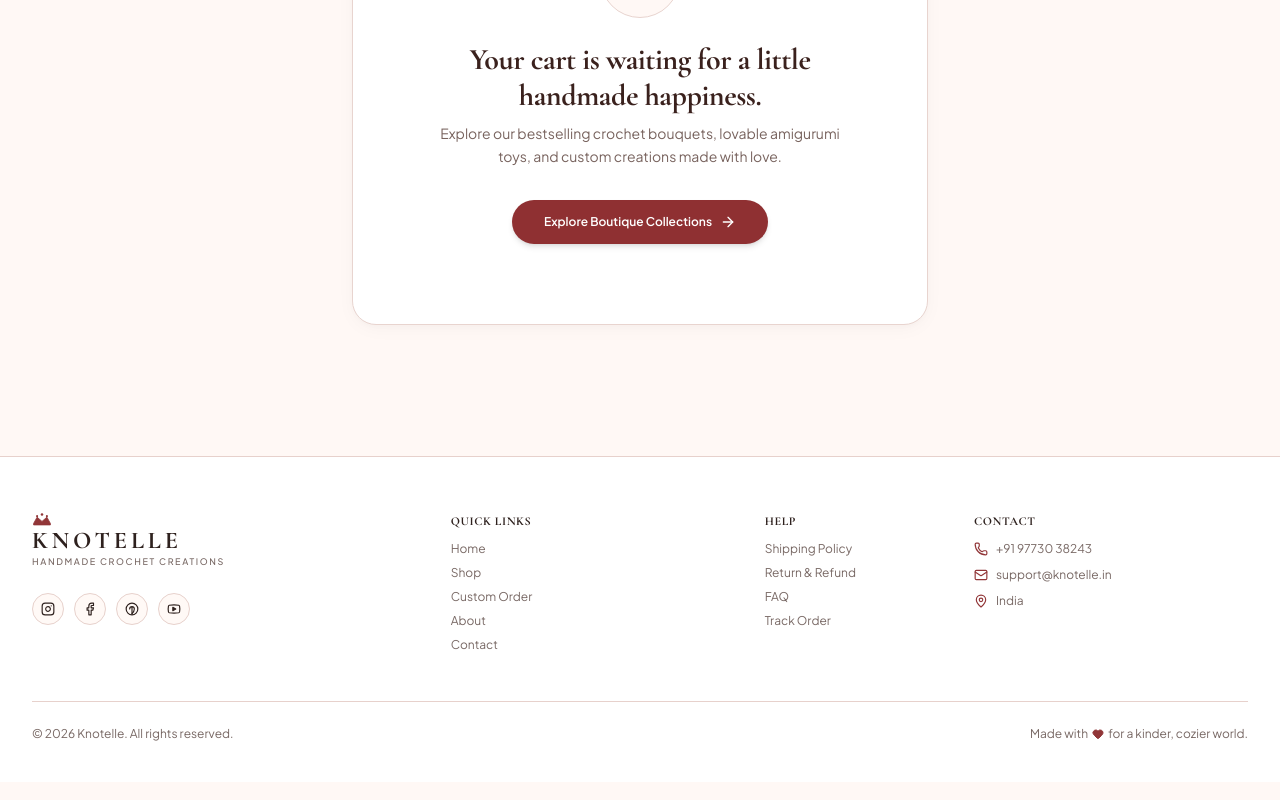
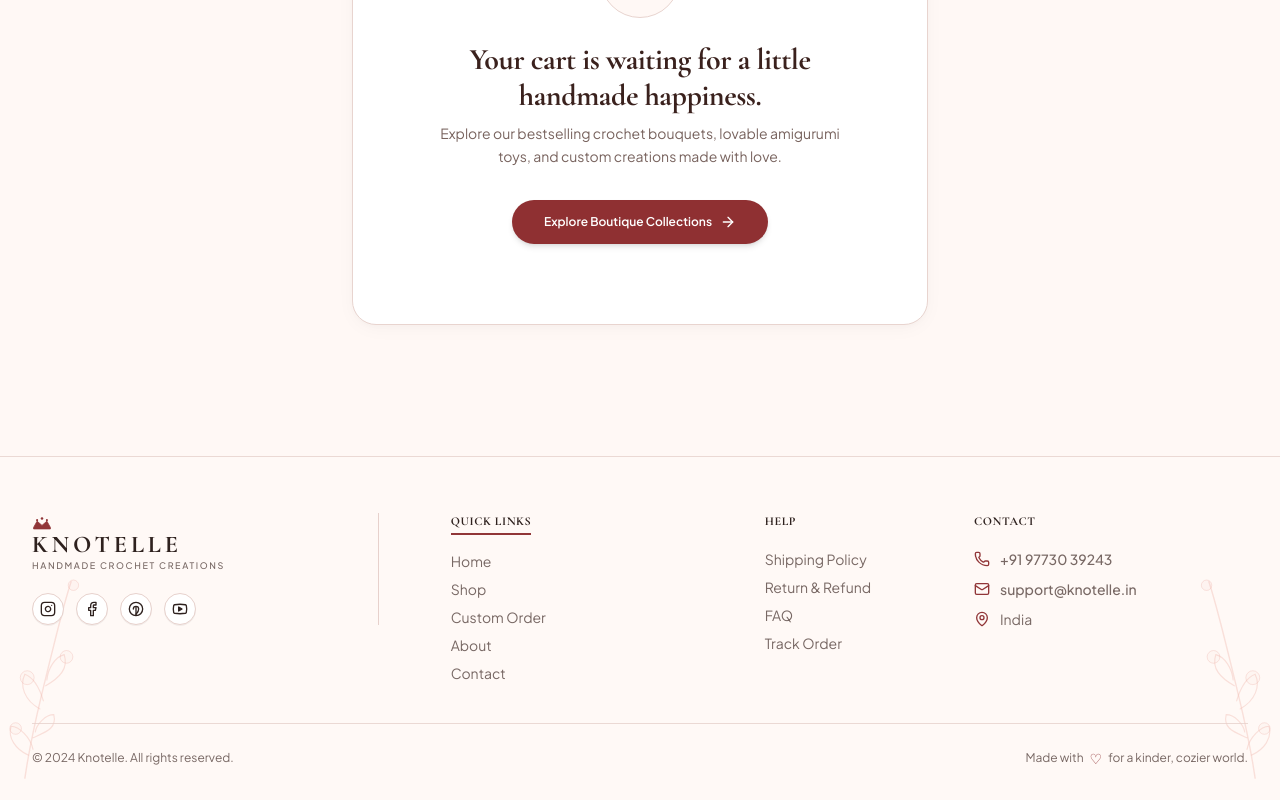
Before and after one commit to krina-jani/Knotelle-crochetwebiste, a Next.js app: page /cart in a window 1280 px wide. Shown: the part 460-1260 px from the top of the page. Built offline with nearby package versions, Linux system fonts and the light colour scheme.

Commit message:
feat: update Footer and Newsletter to match exact design reference with +91 97730 39243 and Instagram knotelleindia

```diff
--- a/src/components/home/InstagramGrid.tsx
+++ b/src/components/home/InstagramGrid.tsx
@@ -15,7 +15,7 @@ export function InstagramGrid() {
           <p className="text-xs sm:text-sm text-[#786864] mt-1">
             Follow our journey on Instagram{" "}
             <a
-              href="https://instagram.com"
+              href="https://instagram.com/knotelleindia"
               target="_blank"
               rel="noopener noreferrer"
               className="text-[#913638] font-semibold hover:underline"
--- a/src/components/home/Newsletter.tsx
+++ b/src/components/home/Newsletter.tsx
@@ -20,14 +20,14 @@ export function Newsletter() {
   };
 
   return (
-    <section className="py-8 sm:py-10 bg-[#FFF9F6]">
+    <section className="py-6 sm:py-8 bg-[#FFF9F6]">
       <div className="max-w-7xl mx-auto px-4 sm:px-6 lg:px-8">
-        <div className="rounded-3xl bg-[#FCE9E5] border border-[#E7D1CC] p-6 sm:p-8 lg:p-10 shadow-boutique">
-          <div className="grid grid-cols-1 lg:grid-cols-12 gap-6 items-center">
+        <div className="rounded-2xl sm:rounded-3xl bg-[#FCE9E5] border border-[#E7D1CC]/80 p-5 sm:p-7 lg:py-6 lg:px-10 shadow-xs">
+          <div className="grid grid-cols-1 lg:grid-cols-12 gap-5 lg:gap-6 items-center">
 
-            {/* Left: Heading & Description (Spans 5 cols on lg) */}
+            {/* Left: Heading & Description (Spans 4.5 cols on lg) */}
             <div className="lg:col-span-5 text-center lg:text-left space-y-1">
-              <h2 className="font-serif-luxury text-2xl sm:text-3xl font-bold text-[#2E211E]">
+              <h2 className="font-serif-luxury text-2xl sm:text-3xl font-bold text-[#74292B] tracking-tight">
                 Join Our Creative Journey
               </h2>
               <p className="text-xs sm:text-sm text-[#786864]">
@@ -35,26 +35,26 @@ export function Newsletter() {
               </p>
             </div>
 
-            {/* Center: Input Form (Spans 4 cols on lg) */}
-            <div className="lg:col-span-4">
+            {/* Center: Seamless Input + Button Form (Spans 4.5 cols on lg) */}
+            <div className="lg:col-span-4 flex justify-center lg:justify-start">
               {isSubscribed ? (
-                <div className="inline-flex items-center gap-2 px-5 py-2.5 rounded-full bg-white text-[#913638] text-xs font-semibold border border-[#E7D1CC]">
+                <div className="inline-flex items-center gap-2 px-5 py-2.5 rounded-xl bg-white text-[#913638] text-xs font-semibold border border-[#E7D1CC] shadow-xs">
                   <CheckCircle2 className="w-4 h-4 text-[#913638]" />
                   <span>Welcome to the KNOTELLE family!</span>
                 </div>
               ) : (
-                <form onSubmit={handleSubscribe} className="flex items-center gap-2 max-w-md mx-auto lg:mx-0">
+                <form onSubmit={handleSubscribe} className="flex items-center w-full max-w-md shadow-xs rounded-xl overflow-hidden border border-[#E7D1CC] bg-white">
                   <input
                     type="email"
                     required
                     value={email}
                     onChange={(e) => setEmail(e.target.value)}
                     placeholder="Your email address"
-                    className="flex-1 px-4 py-2.5 rounded-xl bg-white border border-[#E7D1CC] text-xs text-[#2E211E] placeholder-[#786864]/60 focus:outline-none focus:border-[#913638]"
+                    className="flex-1 px-4 py-2.5 bg-transparent text-xs sm:text-sm text-[#2E211E] placeholder-[#786864]/60 focus:outline-none"
                   />
                   <button
                     type="submit"
-                    className="px-5 py-2.5 rounded-xl bg-[#913638] text-white text-xs font-semibold hover:bg-[#74292B] transition-colors shrink-0 flex items-center gap-1"
+                    className="px-5 sm:px-6 py-2.5 bg-[#913638] text-white text-xs sm:text-sm font-semibold hover:bg-[#74292B] transition-colors shrink-0 flex items-center gap-1.5 active:scale-95"
                   >
                     <span>Subscribe</span>
                     <ArrowRight className="w-3.5 h-3.5" />
@@ -64,12 +64,11 @@ export function Newsletter() {
             </div>
 
             {/* Right: Yarn Heart Art ("A Kinder, Cozier World. ♡") (Spans 3 cols on lg) */}
-            <div className="lg:col-span-3 flex items-center justify-center lg:justify-end gap-3 text-center lg:text-right pt-4 lg:pt-0 border-t lg:border-t-0 border-[#E7D1CC]/70">
-              <YarnHeartArt className="w-12 h-12 text-[#EFB8B0]" />
+            <div className="lg:col-span-3 flex items-center justify-center lg:justify-end gap-3 text-center lg:text-right pt-2 lg:pt-0">
+              <YarnHeartArt className="w-12 h-12 text-[#EFB8B0] shrink-0" />
               <div className="text-left">
                 <p className="font-script-boutique text-base sm:text-lg font-bold text-[#913638] leading-tight">
-                  A Kinder, <br />
-                  Cozier World.
+                  A Kinder,<br />Cozier World.
                 </p>
                 <span className="text-xs text-[#913638] block">♡</span>
               </div>
--- a/src/components/layout/AnnouncementBar.tsx
+++ b/src/components/layout/AnnouncementBar.tsx
@@ -30,11 +30,11 @@ export function AnnouncementBar() {
         {/* Right Contact Quick Links */}
         <div className="hidden sm:flex items-center gap-4 text-xs font-medium text-[#2E211E]">
           <a
-            href="tel:+919773038243"
+            href="tel:+919773039243"
             className="flex items-center gap-1.5 hover:text-[#913638] transition-colors"
           >
             <Phone className="w-3.5 h-3.5 text-[#913638]" />
-            <span>+91 97730 38243</span>
+            <span>+91 97730 39243</span>
           </a>
           <a
             href="mailto:support@knotelle.in"
@@ -44,7 +44,7 @@ export function AnnouncementBar() {
             <Mail className="w-3.5 h-3.5" />
           </a>
           <a
-            href="https://wa.me/919773038243"
+            href="https://wa.me/919773039243"
             target="_blank"
             rel="noopener noreferrer"
             aria-label="WhatsApp chat"
--- a/src/components/layout/Footer.tsx
+++ b/src/components/layout/Footer.tsx
@@ -6,72 +6,85 @@ import {
   FacebookIcon,
   PinterestIcon,
   YouTubeIcon,
+  BotanicalSideBranch,
 } from "@/components/ui/BotanicalDecorations";
-import { Phone, Mail, MapPin, Heart } from "lucide-react";
+import { Phone, Mail, MapPin } from "lucide-react";
 
 export function Footer() {
   return (
-    <footer className="bg-white border-t border-[#E7D1CC] pt-14 pb-10 text-[#2E211E]">
-      <div className="max-w-7xl mx-auto px-4 sm:px-6 lg:px-8">
+    <footer className="relative bg-[#FFF9F6] border-t border-[#E7D1CC]/80 pt-12 sm:pt-14 pb-8 text-[#2E211E] overflow-hidden">
 
-        {/* Main Grid: 4 Columns */}
-        <div className="grid grid-cols-1 md:grid-cols-2 lg:grid-cols-12 gap-8 lg:gap-10 mb-12">
+      {/* Botanical Floral Line Art on Far Left & Far Right */}
+      <div className="absolute left-0 bottom-4 text-[#EFB8B0]/40 pointer-events-none hidden md:block">
+        <BotanicalSideBranch className="w-20 sm:w-24 h-44 sm:h-52" />
+      </div>
+      <div className="absolute right-0 bottom-4 text-[#EFB8B0]/40 pointer-events-none transform scale-x-[-1] hidden md:block">
+        <BotanicalSideBranch className="w-20 sm:w-24 h-44 sm:h-52" />
+      </div>
 
-          {/* Column 1: Brand Logo & Socials (Spans 4 cols on lg) */}
-          <div className="lg:col-span-4 space-y-5">
-            <div className="flex items-start">
+      <div className="max-w-7xl mx-auto px-4 sm:px-6 lg:px-8 relative z-10">
+
+        {/* Main 4-Column Grid */}
+        <div className="grid grid-cols-1 sm:grid-cols-2 lg:grid-cols-12 gap-8 lg:gap-10 mb-10 items-start">
+
+          {/* Column 1: Brand & Socials (Spans 4 cols on lg) */}
+          <div className="lg:col-span-4 flex items-start justify-between pr-0 lg:pr-8">
+            <div className="space-y-4">
               <Link href="/" className="inline-block">
                 <KnotelleCrownLogo className="items-start text-left" />
               </Link>
-            </div>
 
               {/* Social Links matching screenshot */}
-            <div className="flex items-center gap-2.5 pt-1">
+              <div className="flex items-center gap-3 pt-1">
                 <a
-                href="https://instagram.com"
+                  href="https://instagram.com/knotelleindia"
                   target="_blank"
                   rel="noopener noreferrer"
                   aria-label="Instagram"
-                className="w-8 h-8 rounded-full bg-[#FFF9F6] border border-[#E7D1CC] flex items-center justify-center text-[#2E211E] hover:bg-[#913638] hover:text-white hover:border-[#913638] transition-all"
+                  className="w-8 h-8 rounded-full bg-white border border-[#E7D1CC] flex items-center justify-center text-[#2E211E] hover:bg-[#913638] hover:text-white hover:border-[#913638] transition-all shadow-2xs active:scale-95"
                 >
-                <InstagramIcon className="w-3.5 h-3.5" />
+                  <InstagramIcon className="w-4 h-4" />
                 </a>
                 <a
-                href="https://facebook.com"
+                  href="https://facebook.com/knotelleindia"
                   target="_blank"
                   rel="noopener noreferrer"
                   aria-label="Facebook"
-                className="w-8 h-8 rounded-full bg-[#FFF9F6] border border-[#E7D1CC] flex items-center justify-center text-[#2E211E] hover:bg-[#913638] hover:text-white hover:border-[#913638] transition-all"
+                  className="w-8 h-8 rounded-full bg-white border border-[#E7D1CC] flex items-center justify-center text-[#2E211E] hover:bg-[#913638] hover:text-white hover:border-[#913638] transition-all shadow-2xs active:scale-95"
                 >
-                <FacebookIcon className="w-3.5 h-3.5" />
+                  <FacebookIcon className="w-4 h-4" />
                 </a>
                 <a
-                href="https://pinterest.com"
+                  href="https://pinterest.com/knotelleindia"
                   target="_blank"
                   rel="noopener noreferrer"
                   aria-label="Pinterest"
-                className="w-8 h-8 rounded-full bg-[#FFF9F6] border border-[#E7D1CC] flex items-center justify-center text-[#2E211E] hover:bg-[#913638] hover:text-white hover:border-[#913638] transition-all"
+                  className="w-8 h-8 rounded-full bg-white border border-[#E7D1CC] flex items-center justify-center text-[#2E211E] hover:bg-[#913638] hover:text-white hover:border-[#913638] transition-all shadow-2xs active:scale-95"
                 >
-                <PinterestIcon className="w-3.5 h-3.5" />
+                  <PinterestIcon className="w-4 h-4" />
                 </a>
                 <a
-                href="https://youtube.com"
+                  href="https://youtube.com/@knotelleindia"
                   target="_blank"
                   rel="noopener noreferrer"
                   aria-label="YouTube"
-                className="w-8 h-8 rounded-full bg-[#FFF9F6] border border-[#E7D1CC] flex items-center justify-center text-[#2E211E] hover:bg-[#913638] hover:text-white hover:border-[#913638] transition-all"
+                  className="w-8 h-8 rounded-full bg-white border border-[#E7D1CC] flex items-center justify-center text-[#2E211E] hover:bg-[#913638] hover:text-white hover:border-[#913638] transition-all shadow-2xs active:scale-95"
                 >
-                <YouTubeIcon className="w-3.5 h-3.5" />
+                  <YouTubeIcon className="w-4 h-4" />
                 </a>
               </div>
             </div>
 
+            {/* Vertical Divider Line after Column 1 on Desktop */}
+            <div className="hidden lg:block w-px h-28 bg-[#E7D1CC] self-center ml-auto" />
+          </div>
+
           {/* Column 2: Quick Links (Spans 2.5 cols on lg) */}
           <div className="lg:col-span-3 space-y-3">
-            <h4 className="font-bold text-xs uppercase tracking-wider text-[#2E211E]">
+            <h4 className="font-bold text-xs uppercase tracking-wider text-[#2E211E] border-b-2 border-[#913638] pb-1 w-fit">
               Quick Links
             </h4>
-            <ul className="space-y-2 text-xs text-[#786864]">
+            <ul className="space-y-2 text-xs sm:text-sm text-[#786864] pt-1">
               <li>
                 <Link href="/" className="hover:text-[#913638] transition-colors">
                   Home
@@ -102,10 +115,10 @@ export function Footer() {
 
           {/* Column 3: Help (Spans 2.5 cols on lg) */}
           <div className="lg:col-span-2 space-y-3">
-            <h4 className="font-bold text-xs uppercase tracking-wider text-[#2E211E]">
+            <h4 className="font-bold text-xs uppercase tracking-wider text-[#2E211E] pb-1 w-fit">
               Help
             </h4>
-            <ul className="space-y-2 text-xs text-[#786864]">
+            <ul className="space-y-2 text-xs sm:text-sm text-[#786864] pt-1">
               <li>
                 <Link href="/contact" className="hover:text-[#913638] transition-colors">
                   Shipping Policy
@@ -131,24 +144,24 @@ export function Footer() {
 
           {/* Column 4: Contact (Spans 3 cols on lg) */}
           <div className="lg:col-span-3 space-y-3">
-            <h4 className="font-bold text-xs uppercase tracking-wider text-[#2E211E]">
+            <h4 className="font-bold text-xs uppercase tracking-wider text-[#2E211E] pb-1 w-fit">
               Contact
             </h4>
-            <div className="space-y-2.5 text-xs text-[#786864]">
-              <p className="flex items-center gap-2">
-                <Phone className="w-3.5 h-3.5 text-[#913638] shrink-0" />
-                <a href="tel:+919773038243" className="hover:text-[#913638] transition-colors">
-                  +91 97730 38243
+            <div className="space-y-2.5 text-xs sm:text-sm text-[#786864] pt-1">
+              <p className="flex items-center gap-2.5">
+                <Phone className="w-4 h-4 text-[#913638] shrink-0" />
+                <a href="tel:+919773039243" className="hover:text-[#913638] transition-colors font-medium">
+                  +91 97730 39243
                 </a>
               </p>
-              <p className="flex items-center gap-2">
-                <Mail className="w-3.5 h-3.5 text-[#913638] shrink-0" />
-                <a href="mailto:support@knotelle.in" className="hover:text-[#913638] transition-colors">
+              <p className="flex items-center gap-2.5">
+                <Mail className="w-4 h-4 text-[#913638] shrink-0" />
+                <a href="mailto:support@knotelle.in" className="hover:text-[#913638] transition-colors font-medium">
                   support@knotelle.in
                 </a>
               </p>
-              <p className="flex items-center gap-2">
-                <MapPin className="w-3.5 h-3.5 text-[#913638] shrink-0" />
+              <p className="flex items-center gap-2.5">
+                <MapPin className="w-4 h-4 text-[#913638] shrink-0" />
                 <span>India</span>
               </p>
             </div>
@@ -157,12 +170,12 @@ export function Footer() {
         </div>
 
         {/* Bottom Bar matching screenshot */}
-        <div className="pt-6 border-t border-[#E7D1CC] flex flex-col sm:flex-row items-center justify-between gap-3 text-xs text-[#786864]">
-          <p>&copy; {new Date().getFullYear()} Knotelle. All rights reserved.</p>
+        <div className="pt-6 border-t border-[#E7D1CC]/80 flex flex-col sm:flex-row items-center justify-between gap-3 text-xs text-[#786864]">
+          <p>© 2024 Knotelle. All rights reserved.</p>
 
-          <p className="flex items-center gap-1">
+          <p className="flex items-center gap-1.5">
             <span>Made with</span>
-            <Heart className="w-3 h-3 fill-[#913638] text-[#913638]" />
+            <span className="text-[#913638] text-sm">♡</span>
             <span>for a kinder, cozier world.</span>
           </p>
         </div>
--- a/src/components/ui/BotanicalDecorations.tsx
+++ b/src/components/ui/BotanicalDecorations.tsx
@@ -330,3 +330,54 @@ export function FacebookIcon({ className = "w-4 h-4" }: { className?: string })
     </svg>
   );
 }
+
+export function BotanicalSideBranch({ className = "w-24 h-48 text-[#EFB8B0]" }: { className?: string }) {
+  return (
+    <svg
+      viewBox="0 0 80 180"
+      fill="none"
+      xmlns="http://www.w3.org/2000/svg"
+      className={className}
+      aria-hidden="true"
+    >
+      {/* Main curved branch stem */}
+      <path
+        d="M20 175C25 140 35 100 45 60C50 40 55 20 60 5"
+        stroke="currentColor"
+        strokeWidth="1.2"
+        strokeLinecap="round"
+      />
+      {/* Lower leaves & blossoms */}
+      <path
+        d="M23 155C12 150 5 140 8 130C15 130 25 140 27 150"
+        stroke="currentColor"
+        strokeWidth="1"
+        strokeLinecap="round"
+      />
+      <path
+        d="M27 140C38 135 48 132 45 120C38 120 30 128 29 135"
+        stroke="currentColor"
+        strokeWidth="1"
+        strokeLinecap="round"
+      />
+      {/* Mid flower buds */}
+      <path
+        d="M33 115C20 108 15 95 20 85C28 88 33 98 36 108"
+        stroke="currentColor"
+        strokeWidth="1"
+        strokeLinecap="round"
+      />
+      <path
+        d="M38 95C50 88 58 80 54 68C46 70 40 80 39 90"
+        stroke="currentColor"
+        strokeWidth="1"
+        strokeLinecap="round"
+      />
+      {/* Delicate floral petals */}
+      <circle cx="12" cy="132" r="5" stroke="currentColor" strokeWidth="0.8" fill="currentColor" fillOpacity="0.15" />
+      <circle cx="22" cy="88" r="6" stroke="currentColor" strokeWidth="0.8" fill="currentColor" fillOpacity="0.15" />
+      <circle cx="56" cy="70" r="5.5" stroke="currentColor" strokeWidth="0.8" fill="currentColor" fillOpacity="0.15" />
+      <circle cx="62" cy="8" r="4.5" stroke="currentColor" strokeWidth="0.8" fill="currentColor" fillOpacity="0.2" />
+    </svg>
+  );
+}
--- a/src/data/instagram.ts
+++ b/src/data/instagram.ts
@@ -8,41 +8,41 @@ export const INSTAGRAM_POSTS: InstagramPost[] = [
   {
     id: "ig-1",
     image: "https://images.unsplash.com/photo-1590736969955-71cc94801759?q=80&w=600&auto=format&fit=crop",
-    link: "https://instagram.com",
+    link: "https://instagram.com/knotelleindia",
   },
   {
     id: "ig-2",
     image: "https://images.unsplash.com/photo-1588850561407-ed78c282e89b?q=80&w=600&auto=format&fit=crop",
-    link: "https://instagram.com",
+    link: "https://instagram.com/knotelleindia",
   },
   {
     id: "ig-3",
     image: "https://images.unsplash.com/photo-1597848212624-a19eb35e2651?q=80&w=600&auto=format&fit=crop",
-    link: "https://instagram.com",
+    link: "https://instagram.com/knotelleindia",
   },
   {
     id: "ig-4",
     image: "https://images.unsplash.com/photo-1563241527-3004b7be0ffd?q=80&w=600&auto=format&fit=crop",
-    link: "https://instagram.com",
+    link: "https://instagram.com/knotelleindia",
   },
   {
     id: "ig-5",
     image: "https://images.unsplash.com/photo-1563089145-599997674d42?q=80&w=600&auto=format&fit=crop",
-    link: "https://instagram.com",
+    link: "https://instagram.com/knotelleindia",
   },
   {
     id: "ig-6",
     image: "https://images.unsplash.com/photo-1544816155-12df9643f363?q=80&w=600&auto=format&fit=crop",
-    link: "https://instagram.com",
+    link: "https://instagram.com/knotelleindia",
   },
   {
     id: "ig-7",
     image: "https://images.unsplash.com/photo-1586953208448-b95a79798f07?q=80&w=600&auto=format&fit=crop",
-    link: "https://instagram.com",
+    link: "https://instagram.com/knotelleindia",
   },
   {
     id: "ig-8",
     image: "https://images.unsplash.com/photo-1522337360788-8b13dee7a37e?q=80&w=600&auto=format&fit=crop",
-    link: "https://instagram.com",
+    link: "https://instagram.com/knotelleindia",
   },
 ];
```
Also changed, not shown: 2 other files (tests, documents, lock files or other folders). Lines whose indentation alone changed are shown as unchanged.
